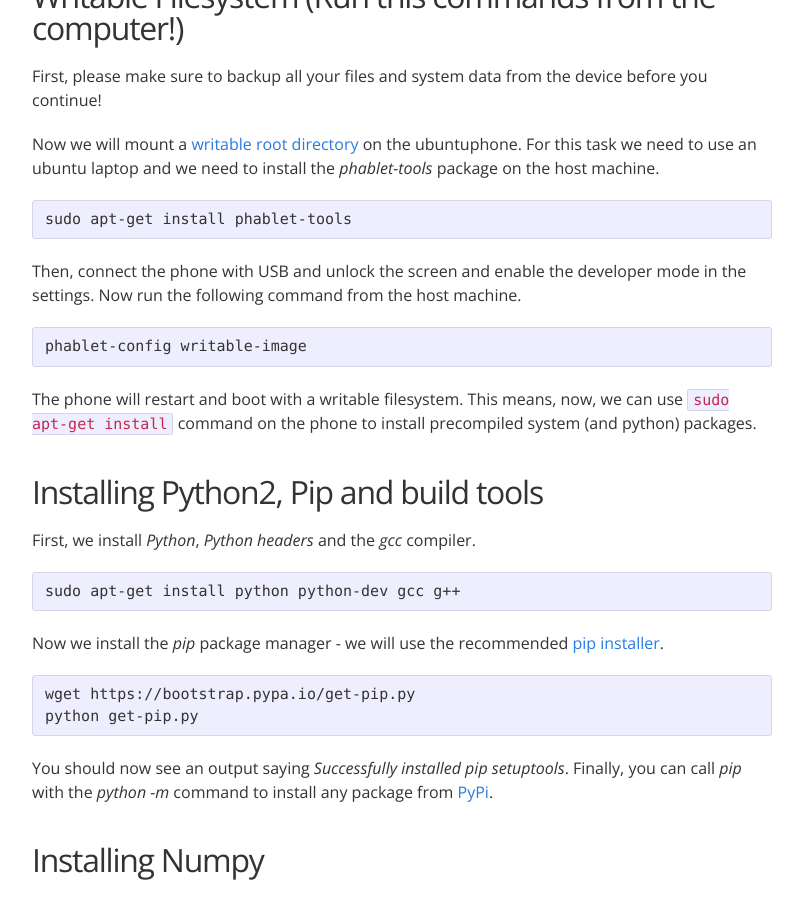
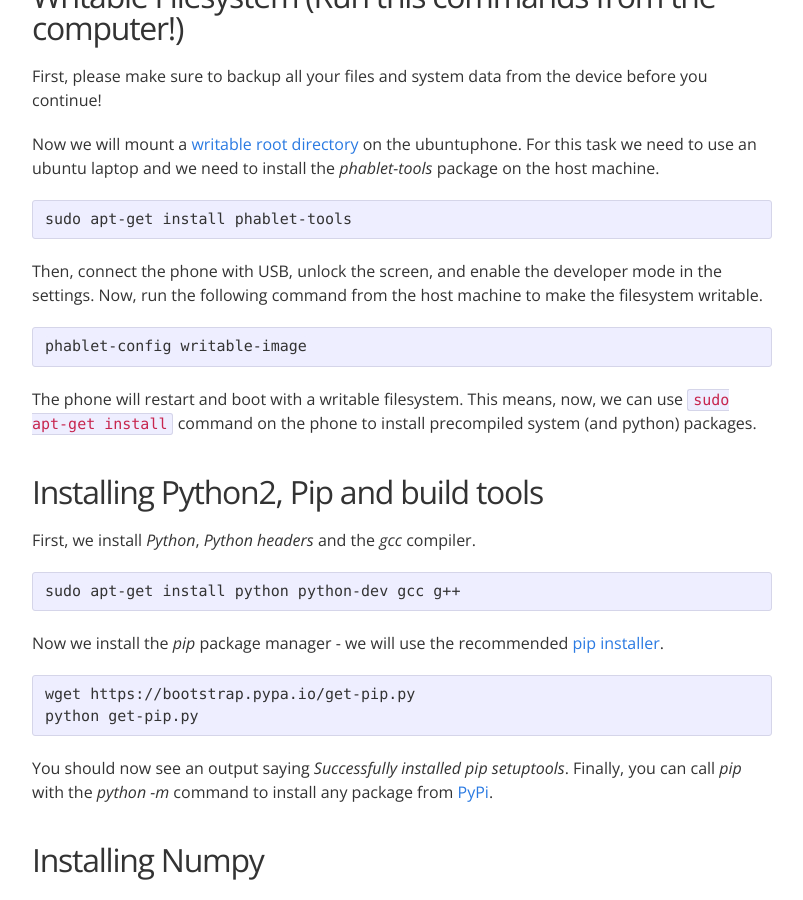
Before and after one commit to chaosmail/chaosmail.github.com, a Jekyll site: the page built from _posts/2015-05-03-runnning-ipython-and-numpy-on-ubuntuphone.md, in a window 1280 px wide and 900 px high, scrolled down 879 px. Shown: the whole window, without its empty margins (238-1041 px from the left). Built offline with Jekyll 4.4.1, drawn with Linux system fonts in a browser that asks for light colours; nearby versions of some CDN libraries; comment, search, counter and statistics services are not loaded.

Commit message:
Fixed typo

````diff
--- a/_posts/2015-05-03-runnning-ipython-and-numpy-on-ubuntuphone.md
+++ b/_posts/2015-05-03-runnning-ipython-and-numpy-on-ubuntuphone.md
@@ -37,7 +37,7 @@
 sudo apt-get install phablet-tools
 ```
 
-Then, connect the phone with USB and unlock the screen and enable the developer mode in the settings. Now run the following command from the host machine.
+Then, connect the phone with USB, unlock the screen, and enable the developer mode in the settings. Now, run the following command from the host machine to make the filesystem writable.
 
 ```
 phablet-config writable-image
````
